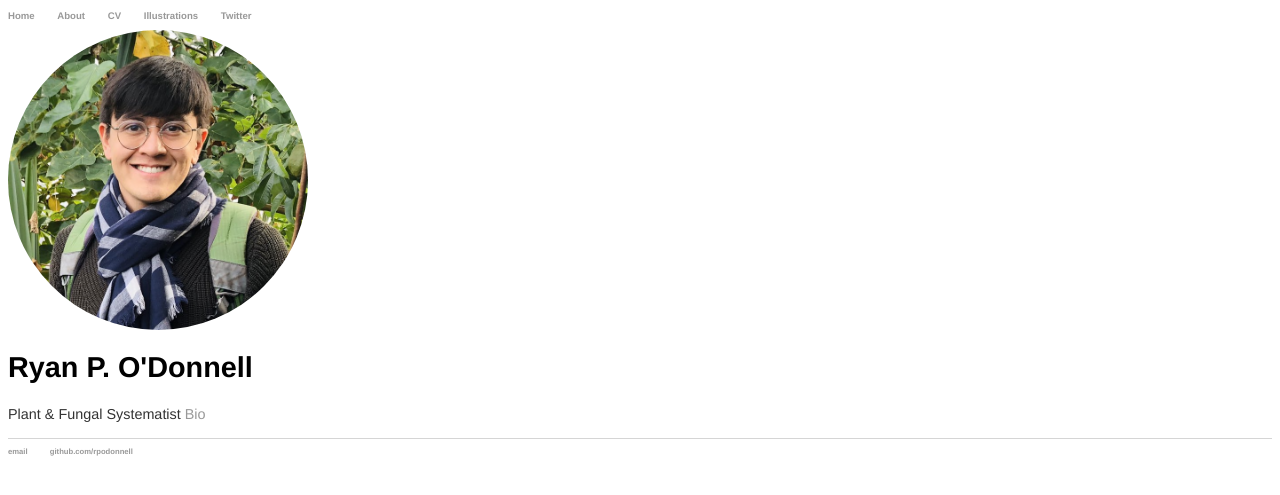
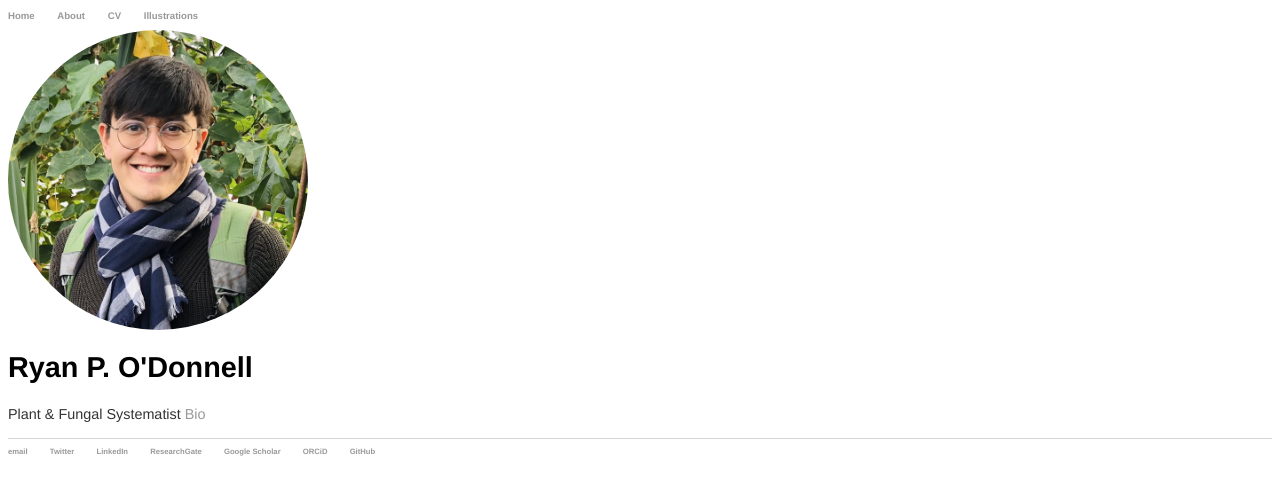
Before and after one commit to rpodonnell/rpodonnell.github.io, a Jekyll site: the page built from index.html, in a window 1280 px wide. Shown: the top 495 px of the page. Built offline with Jekyll 4.4.1, drawn with Linux system fonts in a browser that asks for light colours.

Commit message:
Update default.html

```diff
--- a/_layouts/default.html
+++ b/_layouts/default.html
@@ -22,8 +21,13 @@
 			</div><!-- /.container -->
 			<footer>
 	    		<ul>
-	        		<li><a href="mailto:ryan.odonnell77@gmail.com">email</a></li>
-	        		<li><a href="https://github.com/rpodonnell">github.com/rpodonnell</a></li>
+	        		<li><a href="mailto:ryan.odonnell@anu.edu.au">email</a></li>
+				<li><a href="https://twitter.com/rpodonnell_">Twitter</a></li>
+				<li><a href="https://www.linkedin.com/in/rpodonnell/">LinkedIn</a></li>
+				<li><a href="https://www.researchgate.net/profile/Ryan-Odonnell-4">ResearchGate</a></li>
+				<li><a href="https://scholar.google.com.au/citations?hl=en&user=gQV-PsEAAAAJ">Google Scholar</a></li>
+				<li><a href="https://orcid.org/0000-0003-0412-5874">ORCiD</a></li>
+	        		<li><a href="https://github.com/rpodonnell">GitHub</a></li>
 				</ul>
 			</footer>
 		</body>
```
Also changed, not shown: other parts of _layouts/default.html (+0 -1 lines).
